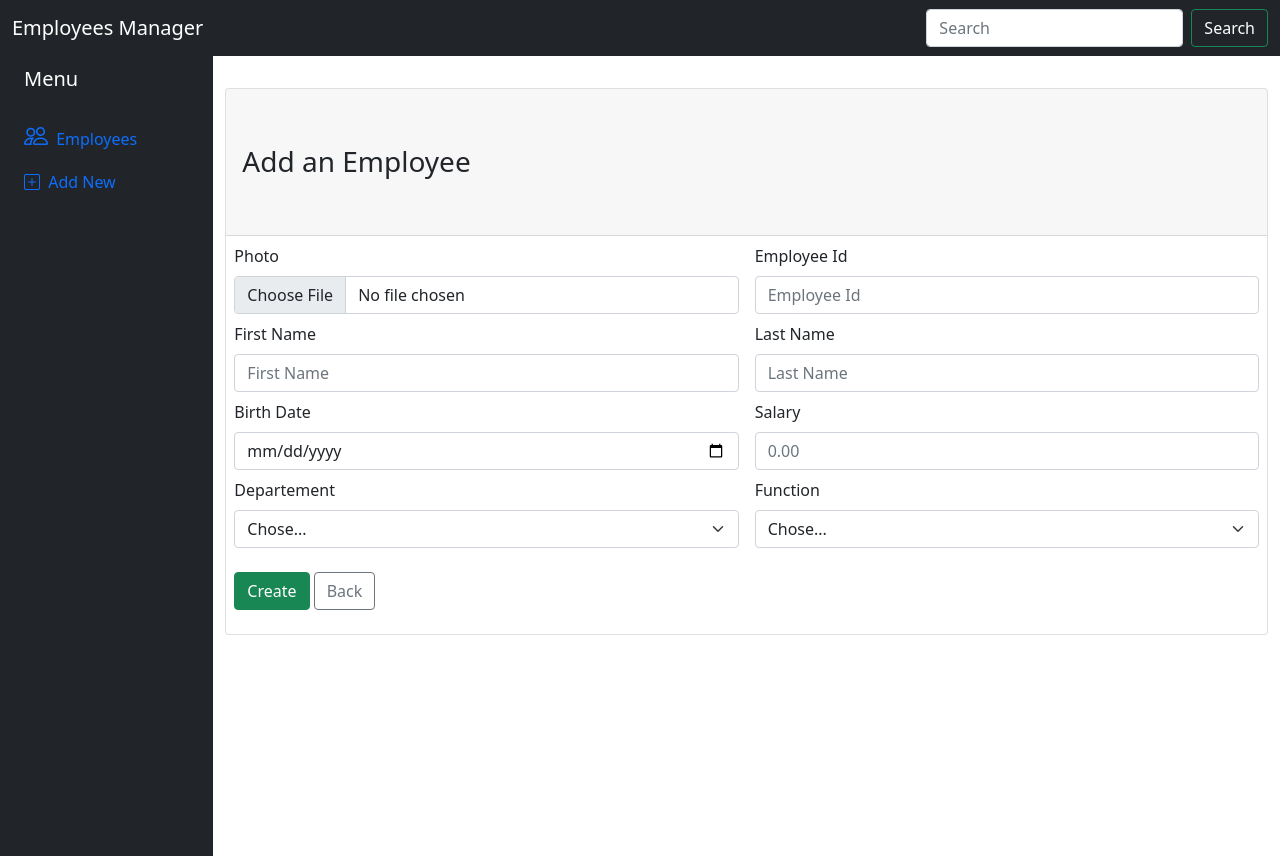
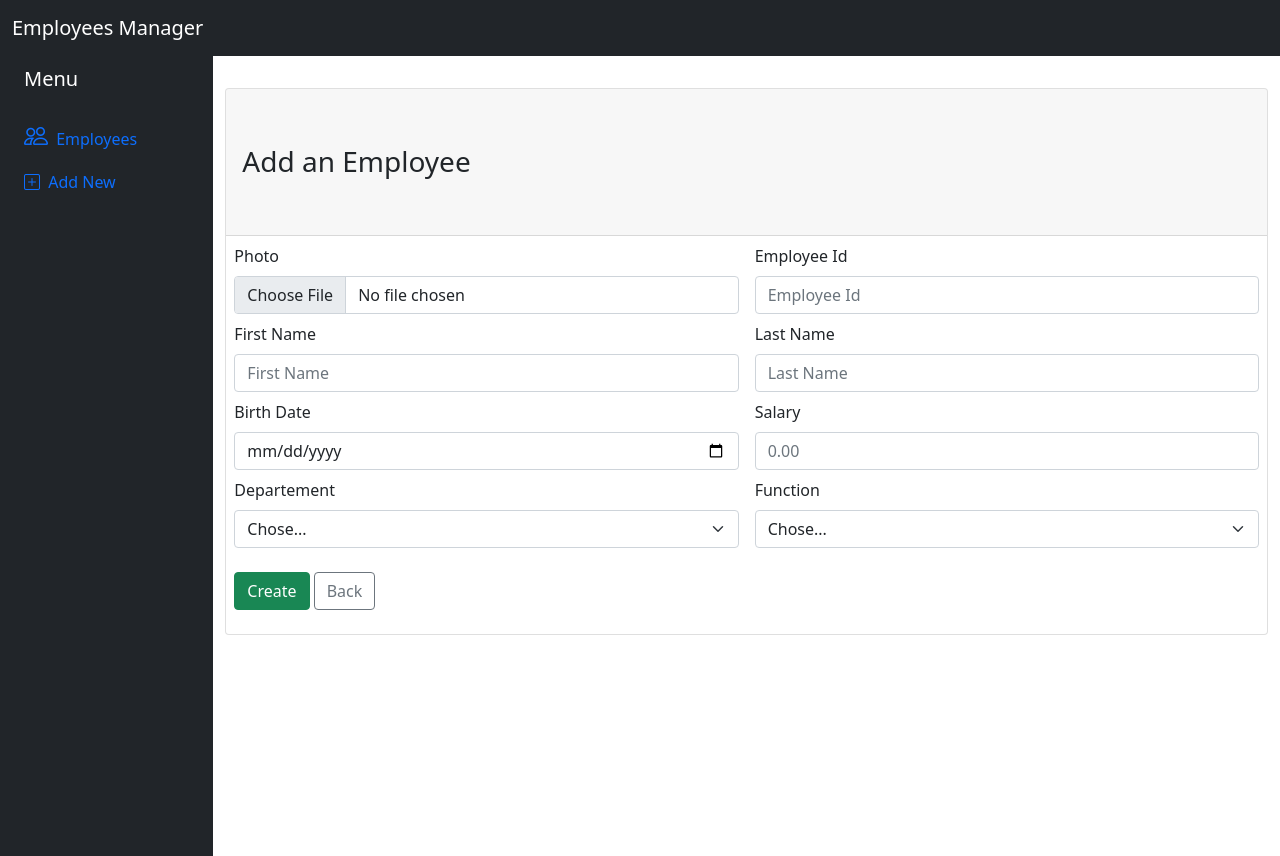
Before and after one commit to maskoul-mohamed/project10-employee-management, a PHP site: page /insert.php in a window 1280 px wide. Run offline with PHP 8.4, Linux system fonts and the light colour scheme.

Commit message:
Delete search field in add & edit page

```diff
--- a/realisation/src/edit.php
+++ b/realisation/src/edit.php
@@ -60,10 +60,6 @@
 <nav class="navbar navbar-dark bg-dark">
         <div class="container-fluid">
             <a class="navbar-brand">Employees Manager</a>
-            <form class="d-flex">
-                <input class="form-control me-2" type="search" placeholder="Search" aria-label="Search">
-                <button class="btn btn-outline-success text-white" type="submit">Search</button>
-            </form>
         </div>
     </nav>
 
--- a/realisation/src/insert.php
+++ b/realisation/src/insert.php
@@ -43,10 +43,6 @@
 <nav class="navbar navbar-dark bg-dark">
         <div class="container-fluid">
             <a class="navbar-brand">Employees Manager</a>
-            <form class="d-flex">
-                <input class="form-control me-2" type="search" placeholder="Search" aria-label="Search">
-                <button class="btn btn-outline-success text-white" type="submit">Search</button>
-            </form>
         </div>
     </nav>
 
```
